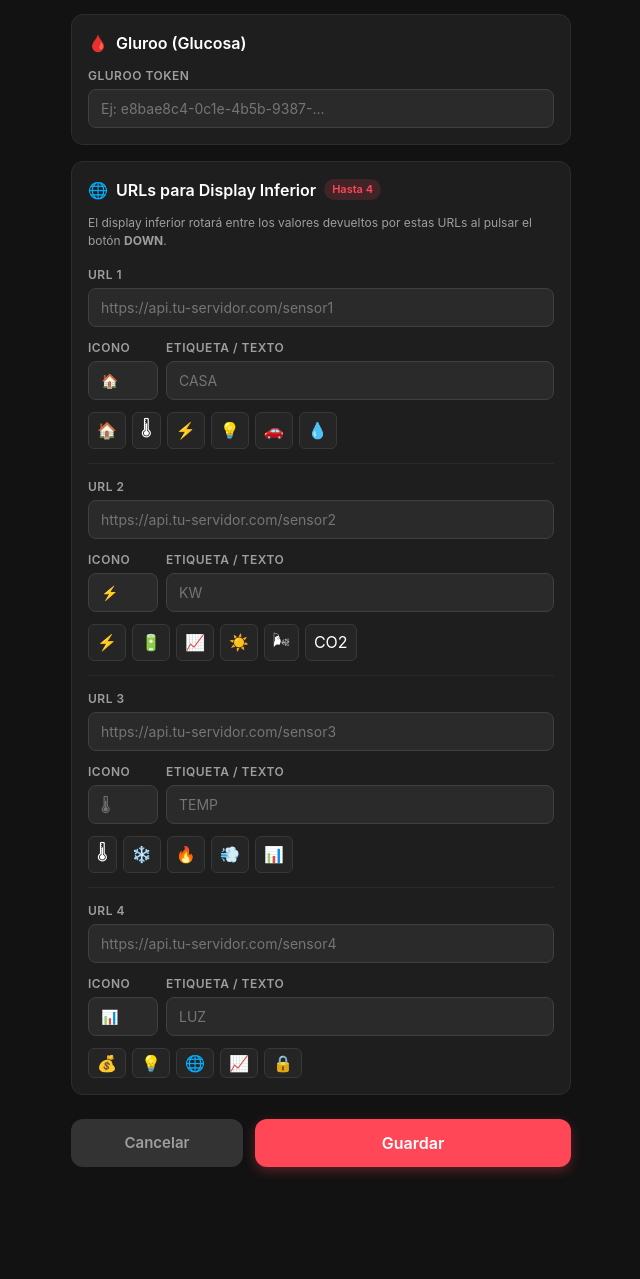
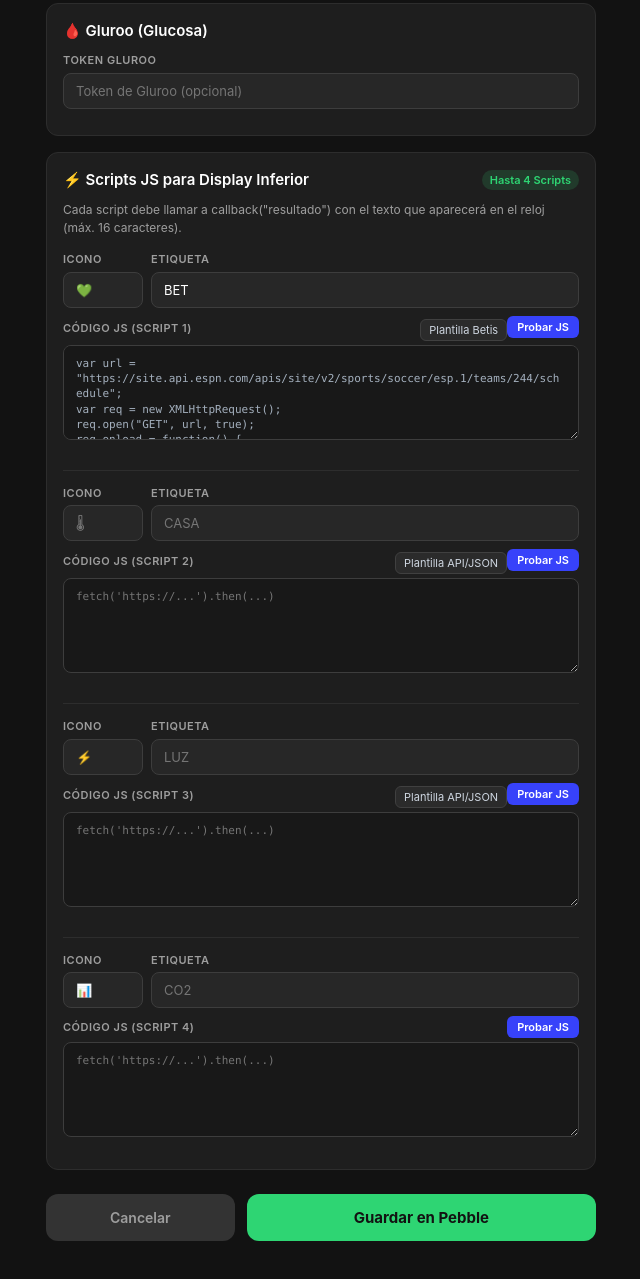
Before and after one commit to ermanitu/puller, a plain HTML site: page index.html in a window 1280 px wide. Shown: the part 83-1362 px from the top of the page, without its empty margins (319-959 px from the left). Before the commit the page ends 1296 px from the top, so only its background shows below. Drawn offline with Linux system fonts and the light colour scheme.

Commit message:
Revise configuration page for Pebble JS Puller
Updated title and styling for the Pebble JS Puller configuration page. Modified various elements including input fields, buttons, and scripts for better functionality and appearance.

```diff
--- a/index.html
+++ b/index.html
@@ -3,7 +3,7 @@
 <head>
   <meta charset="UTF-8">
   <meta name="viewport" content="width=device-width, initial-scale=1.0, maximum-scale=1.0, user-scalable=no">
-  <title>Configuración Pebble Watchface</title>
+  <title>Configuración Pebble JS Puller</title>
   <style>
     :root {
       --bg-color: #121212;
@@ -11,19 +11,20 @@
       --card-border: #2d2d2d;
       --text-main: #ffffff;
       --text-muted: #9e9e9e;
-      --accent: #ff4757;
-      --accent-hover: #ff6b81;
+      --accent: #2ed573;
+      --accent-hover: #26af5f;
       --btn-secondary: #333333;
-      --input-bg: #2a2a2a;
-      --input-border: #404040;
+      --input-bg: #272727;
+      --input-border: #3d3d3d;
       --radius: 12px;
+      --code-bg: #181818;
     }
 
     * {
       box-sizing: border-box;
       margin: 0;
       padding: 0;
-      font-family: -apple-system, BlinkMacSystemFont, "Segoe UI", Roboto, Helvetica, Arial, sans-serif;
+      font-family: -apple-system, BlinkMacSystemFont, "Segoe UI", Roboto, sans-serif;
     }
 
     body {
@@ -34,25 +35,23 @@
     }
 
     .container {
-      max-width: 500px;
+      max-width: 550px;
       margin: 0 auto;
     }
 
     header {
       text-align: center;
-      margin-bottom: 24px;
+      margin-bottom: 20px;
     }
 
     header h1 {
-      font-size: 22px;
+      font-size: 20px;
       font-weight: 700;
-      color: var(--text-main);
     }
 
     header p {
       font-size: 13px;
       color: var(--text-muted);
-      margin-top: 4px;
     }
 
     .card {
@@ -64,25 +63,21 @@
     }
 
     .card-title {
-      font-size: 16px;
+      font-size: 15px;
       font-weight: 600;
-      margin-bottom: 12px;
+      margin-bottom: 10px;
       display: flex;
       align-items: center;
-      gap: 8px;
+      justify-content: space-between;
     }
 
     .form-group {
-      margin-bottom: 12px;
-    }
-
-    .form-group:last-child {
-      margin-bottom: 0;
+      margin-bottom: 10px;
     }
 
     label {
       display: block;
-      font-size: 12px;
+      font-size: 11px;
       font-weight: 600;
       color: var(--text-muted);
       margin-bottom: 4px;
@@ -90,73 +85,96 @@
       letter-spacing: 0.5px;
     }
 
-    input[type="text"], input[type="url"] {
+    input[type="text"] {
       width: 100%;
-      padding: 10px 12px;
+      padding: 9px 12px;
       background: var(--input-bg);
       border: 1px solid var(--input-border);
       border-radius: 8px;
       color: #fff;
-      font-size: 14px;
+      font-size: 13px;
       outline: none;
-      transition: border-color 0.2s;
     }
 
-    input[type="text"]:focus, input[type="url"]:focus {
+    input:focus, textarea:focus {
       border-color: var(--accent);
     }
 
-    .url-row {
-      display: grid;
-      grid-template-columns: 70px 1fr;
-      gap: 8px;
+    textarea {
+      width: 100%;
+      height: 95px;
+      padding: 10px 12px;
+      background: var(--code-bg);
+      border: 1px solid var(--input-border);
+      border-radius: 8px;
+      color: #a4b0be;
+      font-family: "SFMono-Regular", Consolas, "Liberation Mono", Menlo, monospace;
+      font-size: 11px;
+      line-height: 1.4;
+      resize: vertical;
+      outline: none;
     }
 
-    .emoji-presets {
-      display: flex;
-      flex-wrap: wrap;
-      gap: 6px;
-      margin-top: 6px;
+    .row-meta {
+      display: grid;
+      grid-template-columns: 80px 1fr;
+      gap: 8px;
+      margin-bottom: 8px;
     }
 
-    .emoji-btn {
-      background: #252525;
-      border: 1px solid #383838;
-      border-radius: 6px;
-      font-size: 16px;
-      padding: 4px 8px;
-      cursor: pointer;
-      color: #fff;
-      transition: transform 0.1s, background 0.2s;
+    .presets-bar {
+      display: flex;
+      gap: 6px;
+      margin-bottom: 6px;
+      flex-wrap: wrap;
     }
 
-    .emoji-btn:active {
-      transform: scale(0.92);
-      background: var(--accent);
+    .btn-preset {
+      background: #2b2b2b;
+      color: #ced6e0;
+      border: 1px solid #404040;
+      border-radius: 6px;
+      font-size: 11px;
+      padding: 3px 8px;
+      cursor: pointer;
+    }
+
+    .btn-test {
+      background: #3742fa;
+      color: white;
+      border: none;
+      border-radius: 6px;
+      font-size: 11px;
+      padding: 4px 10px;
+      cursor: pointer;
+      font-weight: 600;
+      float: right;
+    }
+
+    .test-result {
+      font-size: 12px;
+      color: #2ed573;
+      margin-top: 4px;
+      font-family: monospace;
+      display: none;
     }
 
     .actions {
       display: flex;
       gap: 12px;
-      margin-top: 24px;
-      margin-bottom: 30px;
+      margin: 24px 0 40px 0;
     }
 
     button.btn-primary {
       flex: 2;
       background: var(--accent);
-      color: white;
+      color: #121212;
       border: none;
       border-radius: var(--radius);
       padding: 14px;
-      font-size: 16px;
-      font-weight: 600;
+      font-size: 15px;
+      font-weight: 700;
       cursor: pointer;
-      box-shadow: 0 4px 12px rgba(255, 71, 87, 0.3);
-    }
-
-    button.btn-primary:active {
-      background: var(--accent-hover);
     }
 
     button.btn-secondary {
@@ -166,18 +184,17 @@
       border: none;
       border-radius: var(--radius);
       padding: 14px;
-      font-size: 15px;
+      font-size: 14px;
       font-weight: 600;
       cursor: pointer;
     }
 
     .badge {
-      background: rgba(255, 71, 87, 0.15);
+      background: rgba(46, 213, 115, 0.15);
       color: var(--accent);
       font-size: 11px;
       padding: 2px 8px;
       border-radius: 12px;
-      font-weight: 600;
     }
   </style>
 </head>
@@ -185,142 +202,210 @@
 
 <div class="container">
   <header>
-    <h1>Ajustes Pebble Watchface</h1>
-    <p>Configuración de Gluroo y URLs personalizadas</p>
+    <h1>Pebble JS Puller</h1>
+    <p>Scripts JavaScript personalizados para tu reloj</p>
   </header>
 
-  <!-- SECCIÓN GLUROO -->
+  <!-- GLUROO TOKEN -->
   <div class="card">
     <div class="card-title">
-      <span>🩸</span> Gluroo (Glucosa)
+      <span>🩸 Gluroo (Glucosa)</span>
     </div>
     <div class="form-group">
-      <label for="gluroo_token">Gluroo Token</label>
-      <input type="text" id="gluroo_token" placeholder="Ej: e8bae8c4-0c1e-4b5b-9387-...">
+      <label>Token Gluroo</label>
+      <input type="text" id="gluroo_token" placeholder="Token de Gluroo (opcional)">
     </div>
   </div>
 
-  <!-- SECCIÓN URLS -->
+  <!-- SECCIÓN JS SLOTS (1 al 4) -->
   <div class="card">
     <div class="card-title">
-      <span>🌐</span> URLs para Display Inferior <span class="badge">Hasta 4</span>
+      <span>⚡ Scripts JS para Display Inferior</span>
+      <span class="badge">Hasta 4 Scripts</span>
     </div>
-    <p style="font-size: 12px; color: var(--text-muted); margin-bottom: 16px;">
-      El display inferior rotará entre los valores devueltos por estas URLs al pulsar el botón <strong>DOWN</strong>.
+    <p style="font-size: 12px; color: var(--text-muted); margin-bottom: 14px;">
+      Cada script debe llamar a <code>callback("resultado")</code> con el texto que aparecerá en el reloj (máx. 16 caracteres).
     </p>
 
-    <!-- URL 1 -->
-    <div style="border-bottom: 1px solid #292929; padding-bottom: 14px; margin-bottom: 14px;">
-      <div class="form-group">
-        <label>URL 1</label>
-        <input type="url" id="url_1" placeholder="https://api.tu-servidor.com/sensor1">
-      </div>
-      <div class="form-group url-row">
+    <!-- SCRIPT 1 -->
+    <div style="border-bottom: 1px solid #2d2d2d; padding-bottom: 14px; margin-bottom: 14px;">
+      <div class="row-meta">
         <div>
           <label>Icono</label>
-          <input type="text" id="icon_1" placeholder="🏠" maxlength="4">
+          <input type="text" id="icon_1" placeholder="💚" maxlength="4">
         </div>
         <div>
-          <label>Etiqueta / Texto</label>
-          <input type="text" id="label_1" placeholder="CASA" maxlength="6">
+          <label>Etiqueta</label>
+          <input type="text" id="label_1" placeholder="BETIS" maxlength="6">
         </div>
       </div>
-      <div class="emoji-presets" data-target="icon_1">
-        <button type="button" class="emoji-btn">🏠</button>
-        <button type="button" class="emoji-btn">🌡</button>
-        <button type="button" class="emoji-btn">⚡</button>
-        <button type="button" class="emoji-btn">💡</button>
-        <button type="button" class="emoji-btn">🚗</button>
-        <button type="button" class="emoji-btn">💧</button>
+      <div class="form-group">
+        <div style="display: flex; justify-content: space-between; align-items: center; margin-bottom: 4px;">
+          <label style="margin: 0;">Código JS (Script 1)</label>
+          <div>
+            <button type="button" class="btn-preset" onclick="loadBetisPreset(1)">Plantilla Betis</button>
+            <button type="button" class="btn-test" onclick="testScript(1)">Probar JS</button>
+          </div>
+        </div>
+        <textarea id="code_1" placeholder="fetch('https://...').then(r=>r.json()).then(d=>callback(d.valor));"></textarea>
+        <div id="res_1" class="test-result"></div>
       </div>
     </div>
 
-    <!-- URL 2 -->
-    <div style="border-bottom: 1px solid #292929; padding-bottom: 14px; margin-bottom: 14px;">
-      <div class="form-group">
-        <label>URL 2</label>
-        <input type="url" id="url_2" placeholder="https://api.tu-servidor.com/sensor2">
-      </div>
-      <div class="form-group url-row">
+    <!-- SCRIPT 2 -->
+    <div style="border-bottom: 1px solid #2d2d2d; padding-bottom: 14px; margin-bottom: 14px;">
+      <div class="row-meta">
         <div>
           <label>Icono</label>
-          <input type="text" id="icon_2" placeholder="⚡" maxlength="4">
+          <input type="text" id="icon_2" placeholder="🌡" maxlength="4">
         </div>
         <div>
-          <label>Etiqueta / Texto</label>
-          <input type="text" id="label_2" placeholder="KW" maxlength="6">
+          <label>Etiqueta</label>
+          <input type="text" id="label_2" placeholder="CASA" maxlength="6">
         </div>
       </div>
-      <div class="emoji-presets" data-target="icon_2">
-        <button type="button" class="emoji-btn">⚡</button>
-        <button type="button" class="emoji-btn">🔋</button>
-        <button type="button" class="emoji-btn">📈</button>
-        <button type="button" class="emoji-btn">☀️</button>
-        <button type="button" class="emoji-btn">🌬</button>
-        <button type="button" class="emoji-btn">CO2</button>
+      <div class="form-group">
+        <div style="display: flex; justify-content: space-between; align-items: center; margin-bottom: 4px;">
+          <label style="margin: 0;">Código JS (Script 2)</label>
+          <div>
+            <button type="button" class="btn-preset" onclick="loadJsonPreset(2)">Plantilla API/JSON</button>
+            <button type="button" class="btn-test" onclick="testScript(2)">Probar JS</button>
+          </div>
+        </div>
+        <textarea id="code_2" placeholder="fetch('https://...').then(...)"></textarea>
+        <div id="res_2" class="test-result"></div>
       </div>
     </div>
 
-    <!-- URL 3 -->
-    <div style="border-bottom: 1px solid #292929; padding-bottom: 14px; margin-bottom: 14px;">
-      <div class="form-group">
-        <label>URL 3</label>
-        <input type="url" id="url_3" placeholder="https://api.tu-servidor.com/sensor3">
-      </div>
-      <div class="form-group url-row">
+    <!-- SCRIPT 3 -->
+    <div style="border-bottom: 1px solid #2d2d2d; padding-bottom: 14px; margin-bottom: 14px;">
+      <div class="row-meta">
         <div>
           <label>Icono</label>
-          <input type="text" id="icon_3" placeholder="🌡" maxlength="4">
+          <input type="text" id="icon_3" placeholder="⚡" maxlength="4">
         </div>
         <div>
-          <label>Etiqueta / Texto</label>
-          <input type="text" id="label_3" placeholder="TEMP" maxlength="6">
+          <label>Etiqueta</label>
+          <input type="text" id="label_3" placeholder="LUZ" maxlength="6">
         </div>
       </div>
-      <div class="emoji-presets" data-target="icon_3">
-        <button type="button" class="emoji-btn">🌡</button>
-        <button type="button" class="emoji-btn">❄️</button>
-        <button type="button" class="emoji-btn">🔥</button>
-        <button type="button" class="emoji-btn">💨</button>
-        <button type="button" class="emoji-btn">📊</button>
+      <div class="form-group">
+        <div style="display: flex; justify-content: space-between; align-items: center; margin-bottom: 4px;">
+          <label style="margin: 0;">Código JS (Script 3)</label>
+          <div>
+            <button type="button" class="btn-preset" onclick="loadJsonPreset(3)">Plantilla API/JSON</button>
+            <button type="button" class="btn-test" onclick="testScript(3)">Probar JS</button>
+          </div>
+        </div>
+        <textarea id="code_3" placeholder="fetch('https://...').then(...)"></textarea>
+        <div id="res_3" class="test-result"></div>
       </div>
     </div>
 
-    <!-- URL 4 -->
+    <!-- SCRIPT 4 -->
     <div>
-      <div class="form-group">
-        <label>URL 4</label>
-        <input type="url" id="url_4" placeholder="https://api.tu-servidor.com/sensor4">
-      </div>
-      <div class="form-group url-row">
+      <div class="row-meta">
         <div>
           <label>Icono</label>
           <input type="text" id="icon_4" placeholder="📊" maxlength="4">
         </div>
         <div>
-          <label>Etiqueta / Texto</label>
-          <input type="text" id="label_4" placeholder="LUZ" maxlength="6">
+          <label>Etiqueta</label>
+          <input type="text" id="label_4" placeholder="CO2" maxlength="6">
         </div>
       </div>
-      <div class="emoji-presets" data-target="icon_4">
-        <button type="button" class="emoji-btn">💰</button>
-        <button type="button" class="emoji-btn">💡</button>
-        <button type="button" class="emoji-btn">🌐</button>
-        <button type="button" class="emoji-btn">📈</button>
-        <button type="button" class="emoji-btn">🔒</button>
+      <div class="form-group">
+        <div style="display: flex; justify-content: space-between; align-items: center; margin-bottom: 4px;">
+          <label style="margin: 0;">Código JS (Script 4)</label>
+          <div>
+            <button type="button" class="btn-test" onclick="testScript(4)">Probar JS</button>
+          </div>
+        </div>
+        <textarea id="code_4" placeholder="fetch('https://...').then(...)"></textarea>
+        <div id="res_4" class="test-result"></div>
       </div>
     </div>
   </div>
 
-  <!-- BOTONES DE ACCIÓN -->
+  <!-- BOTONES -->
   <div class="actions">
     <button type="button" class="btn-secondary" id="btn-cancel">Cancelar</button>
-    <button type="button" class="btn-primary" id="btn-save">Guardar</button>
+    <button type="button" class="btn-primary" id="btn-save">Guardar en Pebble</button>
   </div>
 </div>
 
 <script>
-  // Obtener parámetro de URL
+  // Plantilla del Real Betis Balompié
+  var BETIS_CODE = `var url = "https://site.api.espn.com/apis/site/v2/sports/soccer/esp.1/teams/244/schedule";
+var req = new XMLHttpRequest();
+req.open("GET", url, true);
+req.onload = function() {
+  if (req.status === 200) {
+    try {
+      var d = JSON.parse(req.responseText).events || [];
+      var live = d.find(e => e.competitions[0].status.type.state === 'in');
+      var last = d.filter(e => e.competitions[0].status.type.state === 'post').pop();
+      var m = live || last || d[0];
+      var c = m.competitions[0];
+      var h = c.competitors[0], a = c.competitors[1];
+      var s = (h.score ? h.score.value : '') + '-' + (a.score ? a.score.value : '');
+      callback(h.team.abbreviation + ' ' + s + ' ' + a.team.abbreviation);
+    } catch(e) { callback("BET: Error"); }
+  } else { callback("BET: --"); }
+};
+req.send();`;
+
+  // Plantilla para APIs JSON generales
+  var JSON_CODE = `var req = new XMLHttpRequest();
+req.open("GET", "https://api.tu-servidor.com/datos", true);
+req.onload = function() {
+  if (req.status === 200) {
+    try {
+      var d = JSON.parse(req.responseText);
+      callback(String(d.valor || d.value || d.result));
+    } catch(e) { callback("--"); }
+  } else { callback("--"); }
+};
+req.send();`;
+
+  function loadBetisPreset(idx) {
+    document.getElementById('icon_' + idx).value = '💚';
+    document.getElementById('label_' + idx).value = 'BET';
+    document.getElementById('code_' + idx).value = BETIS_CODE;
+  }
+
+  function loadJsonPreset(idx) {
+    document.getElementById('icon_' + idx).value = '🌡';
+    document.getElementById('label_' + idx).value = 'API';
+    document.getElementById('code_' + idx).value = JSON_CODE;
+  }
+
+  // Probar script en el navegador
+  function testScript(idx) {
+    var code = document.getElementById('code_' + idx).value.trim();
+    var resDiv = document.getElementById('res_' + idx);
+    resDiv.style.display = 'block';
+    resDiv.style.color = '#3742fa';
+    resDiv.innerText = 'Ejecutando...';
+
+    if (!code) {
+      resDiv.style.color = '#ff4757';
+      resDiv.innerText = 'Código vacío';
+      return;
+    }
+
+    try {
+      var runner = new Function('callback', code);
+      runner(function(result) {
+        resDiv.style.color = '#2ed573';
+        resDiv.innerText = 'Salida: "' + String(result) + '"';
+      });
+    } catch(err) {
+      resDiv.style.color = '#ff4757';
+      resDiv.innerText = 'Error: ' + err.message;
+    }
+  }
+
   function getQueryParam(variable, defaultVal) {
     var query = window.location.search.substring(1);
     var vars = query.split('&');
@@ -333,70 +418,45 @@
     return defaultVal || null;
   }
 
-  // Cargar configuración existente
+  // Cargar datos previos
   function loadSettings() {
-    var settingsRaw = getQueryParam('settings');
-    if (!settingsRaw) {
-      settingsRaw = localStorage.getItem('pebble_settings');
-    }
-
-    if (settingsRaw) {
+    var raw = getQueryParam('settings') || localStorage.getItem('pebble_js_settings');
+    if (raw) {
       try {
-        var settings = JSON.parse(settingsRaw);
-
-        if (settings.gluroo_token) {
-          document.getElementById('gluroo_token').value = settings.gluroo_token;
-        }
-
-        if (settings.urls && Array.isArray(settings.urls)) {
-          settings.urls.forEach(function(item, index) {
+        var s = JSON.parse(raw);
+        if (s.gluroo_token) document.getElementById('gluroo_token').value = s.gluroo_token;
+        if (s.scripts && Array.isArray(s.scripts)) {
+          s.scripts.forEach(function(item, index) {
             var i = index + 1;
             if (i <= 4) {
-              document.getElementById('url_' + i).value = item.url || '';
               document.getElementById('icon_' + i).value = item.icon || '';
               document.getElementById('label_' + i).value = item.label || '';
+              document.getElementById('code_' + i).value = item.code || '';
             }
           });
         }
-      } catch (e) {
-        console.error("Error parseando ajustes:", e);
-      }
+      } catch(e) {}
+    } else {
+      // Por defecto poner Betis en el Slot 1 si está vacío
+      loadBetisPreset(1);
     }
   }
 
-  // Asignar clics a los emojis de acceso rápido
-  document.querySelectorAll('.emoji-presets').forEach(function(container) {
-    var targetId = container.getAttribute('data-target');
-    var input = document.getElementById(targetId);
+  document.getElementById('btn-save').addEventListener('click', function() {
+    var scripts = [];
+    for (var i = 1; i <= 4; i++) {
+      var code = document.getElementById('code_' + i).value.trim();
+      var icon = document.getElementById('icon_' + i).value.trim();
+      var label = document.getElementById('label_' + i).value.trim();
 
-    container.querySelectorAll('.emoji-btn').forEach(function(btn) {
-      btn.addEventListener('click', function() {
-        input.value = this.innerText.trim();
-      });
-    });
-  });
+      if (code !== '') {
+        var finalLabel = label;
+        if (icon !== '' && label !== '') finalLabel = icon + " " + label;
+        else if (icon !== '') finalLabel = icon;
 
-  // Guardar configuración y devolver a la app Pebble
-  document.getElementById('btn-save').addEventListener('click', function() {
-    var urlsList = [];
-
-    for (var i = 1; i <= 4; i++) {
-      var urlVal = document.getElementById('url_' + i).value.trim();
-      var iconVal = document.getElementById('icon_' + i).value.trim();
-      var labelVal = document.getElementById('label_' + i).value.trim();
-
-      if (urlVal !== '') {
-        // Si hay icono y etiqueta, combinamos para el display (ej: "🏠 CASA" o solo icono)
-        var finalLabel = labelVal;
-        if (iconVal !== '' && labelVal !== '') {
-          finalLabel = iconVal + " " + labelVal;
-        } else if (iconVal !== '') {
-          finalLabel = iconVal;
-        }
-
-        urlsList.push({
-          url: urlVal,
-          icon: iconVal,
+        scripts.push({
+          code: code,
+          icon: icon,
           label: finalLabel
         });
       }
@@ -404,24 +464,20 @@
 
     var config = {
       gluroo_token: document.getElementById('gluroo_token').value.trim(),
-      urls: urlsList
+      scripts: scripts
     };
 
-    localStorage.setItem('pebble_settings', JSON.stringify(config));
+    localStorage.setItem('pebble_js_settings', JSON.stringify(config));
 
-    // Retorno al protocolo estándar de Pebble
     var returnTo = getQueryParam('return_to', 'pebblejs://close#');
-    var locationUrl = returnTo + encodeURIComponent(JSON.stringify(config));
-    window.location.href = locationUrl;
+    window.location.href = returnTo + encodeURIComponent(JSON.stringify(config));
   });
 
-  // Cancelar
   document.getElementById('btn-cancel').addEventListener('click', function() {
     var returnTo = getQueryParam('return_to', 'pebblejs://close#');
     window.location.href = returnTo;
   });
 
-  // Inicializar al cargar
   loadSettings();
 </script>
 
```
